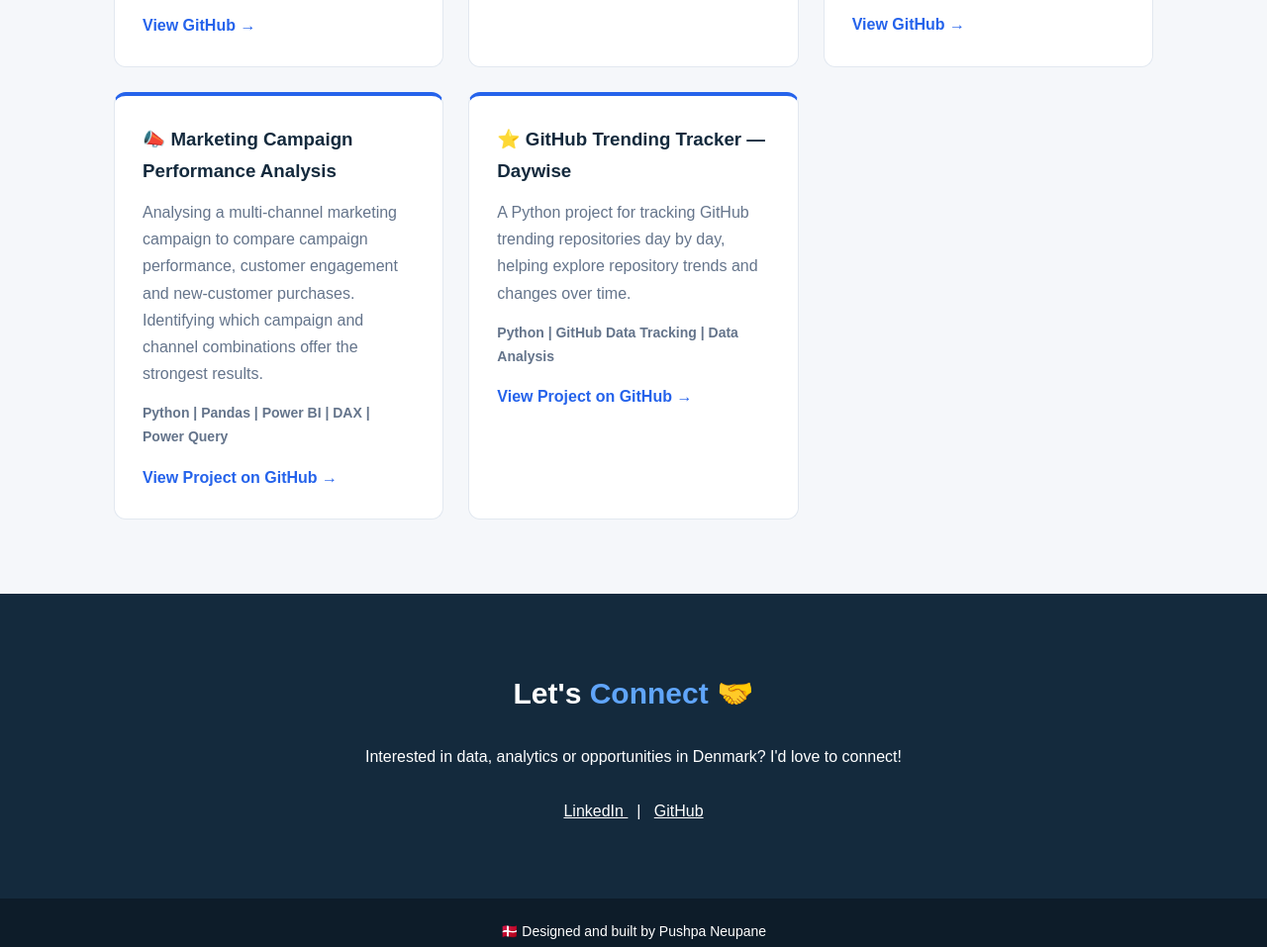
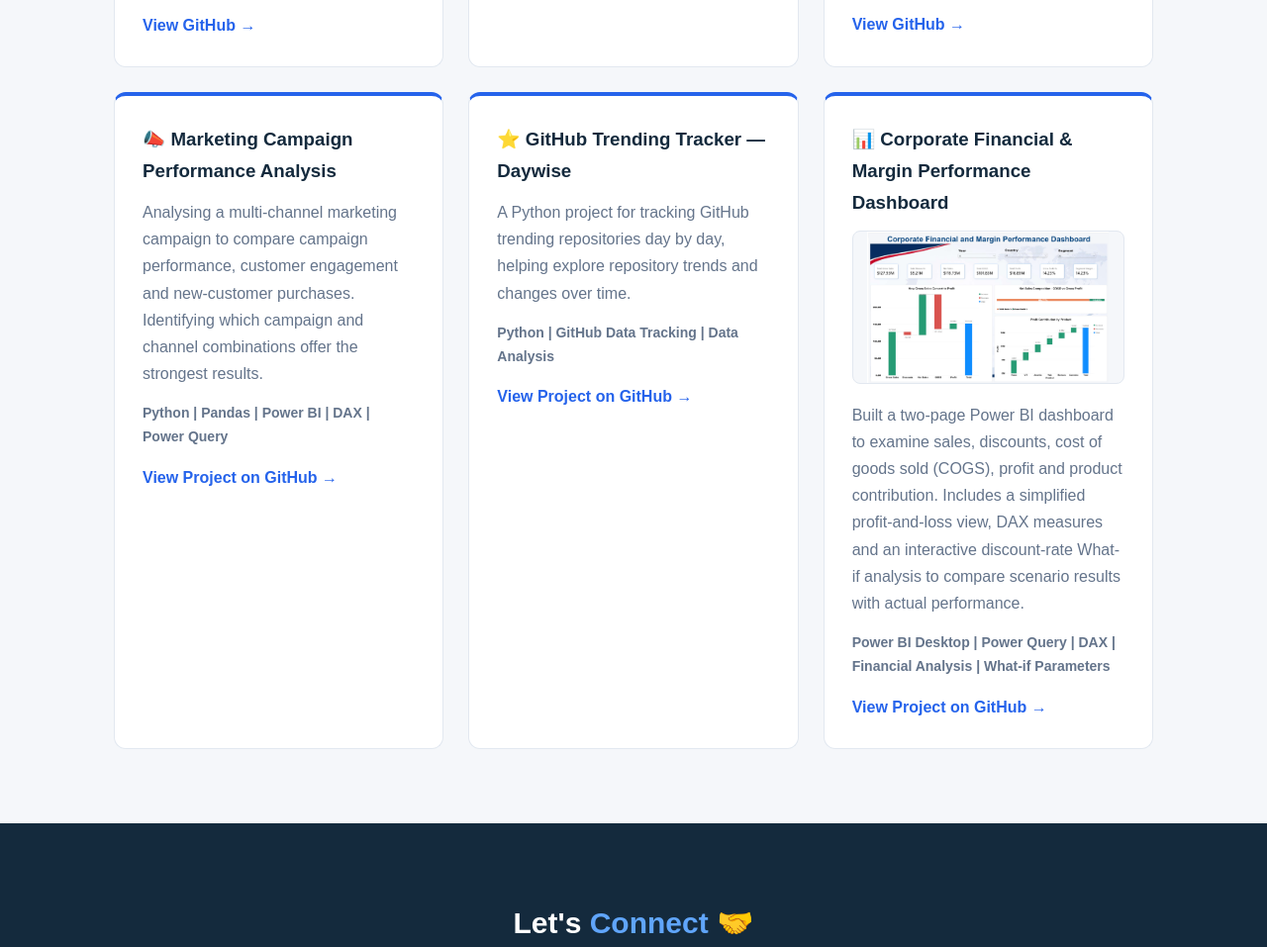
Before and after one commit to pushpaneupane710/pushpaneupane710.github.io, a plain HTML site: page index.html in a window 1280 px wide. Shown: the part 1868-2825 px from the top of the page at 99% size. Drawn offline with Linux system fonts and the light colour scheme.

Commit message:
Added new project
Updated portfolio with new project

```diff
--- a/index.html
+++ b/index.html
@@ -13,8 +13,6 @@
 
     <style>
 
-        /* 1. WEBSITE COLOURS */
-
         :root {
             --blue: #2563EB;
             --navy: #142A3D;
@@ -23,8 +21,6 @@
             --grey: #64748B;
             --light-blue: #DBEAFE;
         }
-
-        /* 2. GENERAL STYLING */
 
         * {
             margin: 0;
@@ -47,7 +43,7 @@
             text-decoration: none;
         }
 
-        /* 3. NAVIGATION */
+        /* NAVIGATION */
 
         nav {
             display: flex;
@@ -89,7 +85,7 @@
             background: var(--navy);
         }
 
-        /* 4. HERO SECTION */
+        /* HERO SECTION */
 
         .hero {
             position: relative;
@@ -101,8 +97,6 @@
             display: flex;
             align-items: center;
         }
-
-        /* Decorative circles */
 
         .hero::before {
             content: "";
@@ -182,7 +176,7 @@
             color: var(--blue);
         }
 
-        /* 5. GENERAL SECTIONS */
+        /* GENERAL SECTIONS */
 
         .container {
             max-width: 1100px;
@@ -199,7 +193,7 @@
             color: var(--blue);
         }
 
-        /* 6. ABOUT SECTION */
+        /* ABOUT */
 
         .about p {
             max-width: 850px;
@@ -207,7 +201,7 @@
             font-size: 17px;
         }
 
-        /* 7. SKILLS SECTION */
+        /* SKILLS */
 
         .skills {
             background: var(--white);
@@ -227,12 +221,11 @@
             font-weight: bold;
         }
 
-        /* 8. PROJECT SECTION */
+        /* PROJECTS */
 
         .projects {
             display: grid;
-            grid-template-columns:
-                repeat(auto-fit, minmax(260px, 1fr));
+            grid-template-columns: repeat(auto-fit, minmax(260px, 1fr));
             gap: 25px;
         }
 
@@ -248,6 +241,18 @@
         .project-card:hover {
             transform: translateY(-5px);
             box-shadow: 0 10px 25px rgba(37,99,235,0.12);
+        }
+
+        .project-image {
+            width: 100%;
+            display: block;
+            aspect-ratio: 16 / 9;
+            object-fit: contain;
+            object-position: center;
+            border-radius: 8px;
+            border: 1px solid #E2E8F0;
+            margin-bottom: 18px;
+            background: #F5F7FA;
         }
 
         .project-card h3 {
@@ -275,7 +280,7 @@
             color: var(--blue);
         }
 
-        /* 9. CONTACT SECTION */
+        /* CONTACT */
 
         .contact {
             background: var(--navy);
@@ -300,7 +305,7 @@
             color: #60A5FA;
         }
 
-        /* 10. FOOTER */
+        /* FOOTER */
 
         footer {
             background: #0D1C29;
@@ -310,7 +315,7 @@
             font-size: 14px;
         }
 
-        /* 11. MOBILE RESPONSIVENESS */
+        /* MOBILE RESPONSIVENESS */
 
         @media (max-width: 650px) {
 
@@ -370,7 +375,6 @@
         </ul>
     </nav>
 
-
     <!-- HERO SECTION -->
 
     <header class="hero">
@@ -407,7 +411,6 @@
 
     </header>
 
-
     <!-- ABOUT ME -->
 
     <section class="container about" id="about">
@@ -428,7 +431,6 @@
         </p>
 
     </section>
-
 
     <!-- SKILLS -->
 
@@ -456,7 +458,6 @@
         </div>
 
     </section>
-
 
     <!-- PROJECTS -->
 
@@ -499,7 +500,6 @@
 
             </div>
 
-
             <!-- PROJECT 2 -->
 
             <div class="project-card">
@@ -523,7 +523,6 @@
                 </a>
 
             </div>
-
 
             <!-- PROJECT 3 -->
 
@@ -551,7 +550,6 @@
 
             </div>
 
-
             <!-- PROJECT 4 -->
 
             <div class="project-card">
@@ -578,7 +576,6 @@
 
             </div>
 
-
             <!-- PROJECT 5 -->
 
             <div class="project-card">
@@ -603,10 +600,51 @@
 
             </div>
 
+            <!-- PROJECT 6: CORPORATE FINANCIAL DASHBOARD -->
+
+            <div class="project-card">
+
+                <h3>📊 Corporate Financial &amp; Margin Performance Dashboard</h3>
+
+                <a href="./images/corporate-financial-dashboard-preview.png"
+                   target="_blank"
+                   rel="noopener noreferrer"
+                   aria-label="Open full dashboard screenshot">
+
+                    <img
+                        class="project-image"
+                        src="./images/corporate-financial-dashboard-preview.png"
+                        alt="Corporate Financial and Margin Performance Power BI dashboard showing gross sales, discounts, net sales, COGS, profit, gross profit percentage and product contribution"
+                        loading="lazy">
+
+                </a>
+
+                <p>
+                    Built a two-page Power BI dashboard to examine
+                    sales, discounts, cost of goods sold (COGS),
+                    profit and product contribution. Includes a
+                    simplified profit-and-loss view, DAX measures
+                    and an interactive discount-rate What-if
+                    analysis to compare scenario results with
+                    actual performance.
+                </p>
+
+                <p class="project-tech">
+                    Power BI Desktop | Power Query | DAX |
+                    Financial Analysis | What-if Parameters
+                </p>
+
+                <a href="https://github.com/pushpaneupane710/Datheon_Data_Analytics_-_Power_BI_Internship/tree/main/Coorporate_Financial_and_Margin_Performance"
+                   target="_blank"
+                   rel="noopener noreferrer">
+                    View Project on GitHub →
+                </a>
+
+            </div>
+
         </div>
 
     </section>
-
 
     <!-- CONTACT -->
 
@@ -644,7 +682,6 @@
 
     </section>
 
-
     <!-- FOOTER -->
 
     <footer>
```
